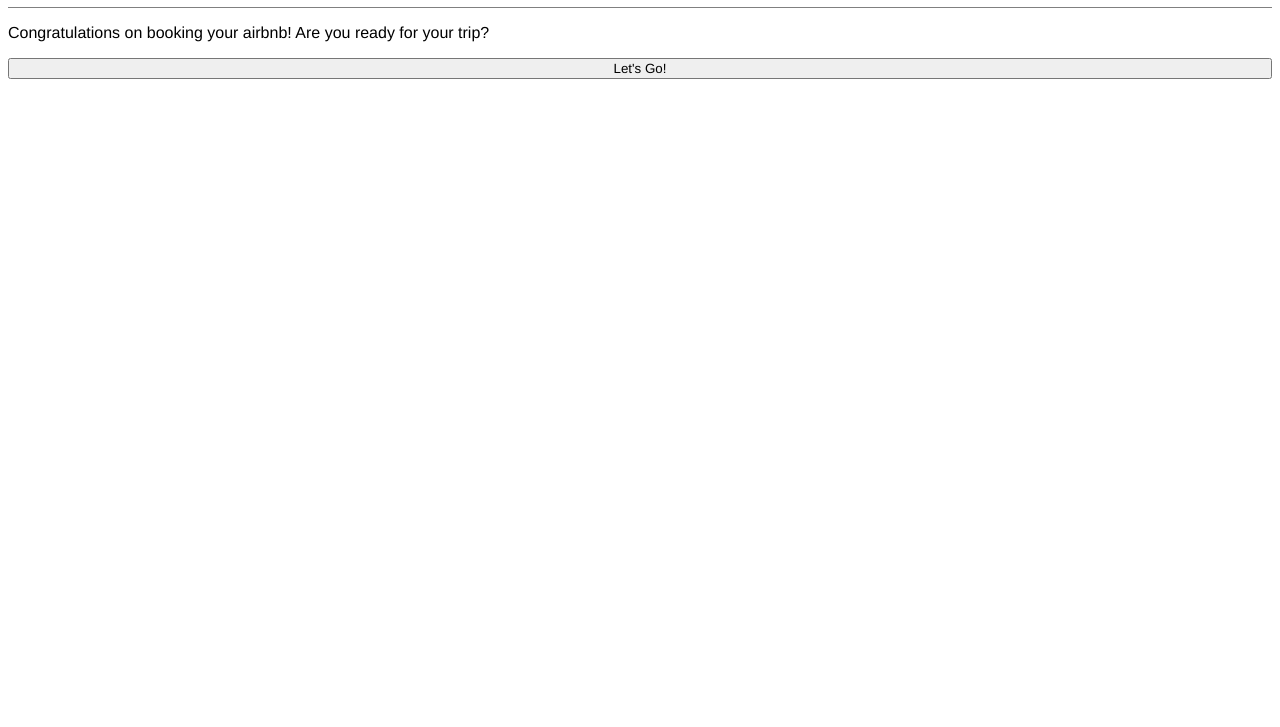
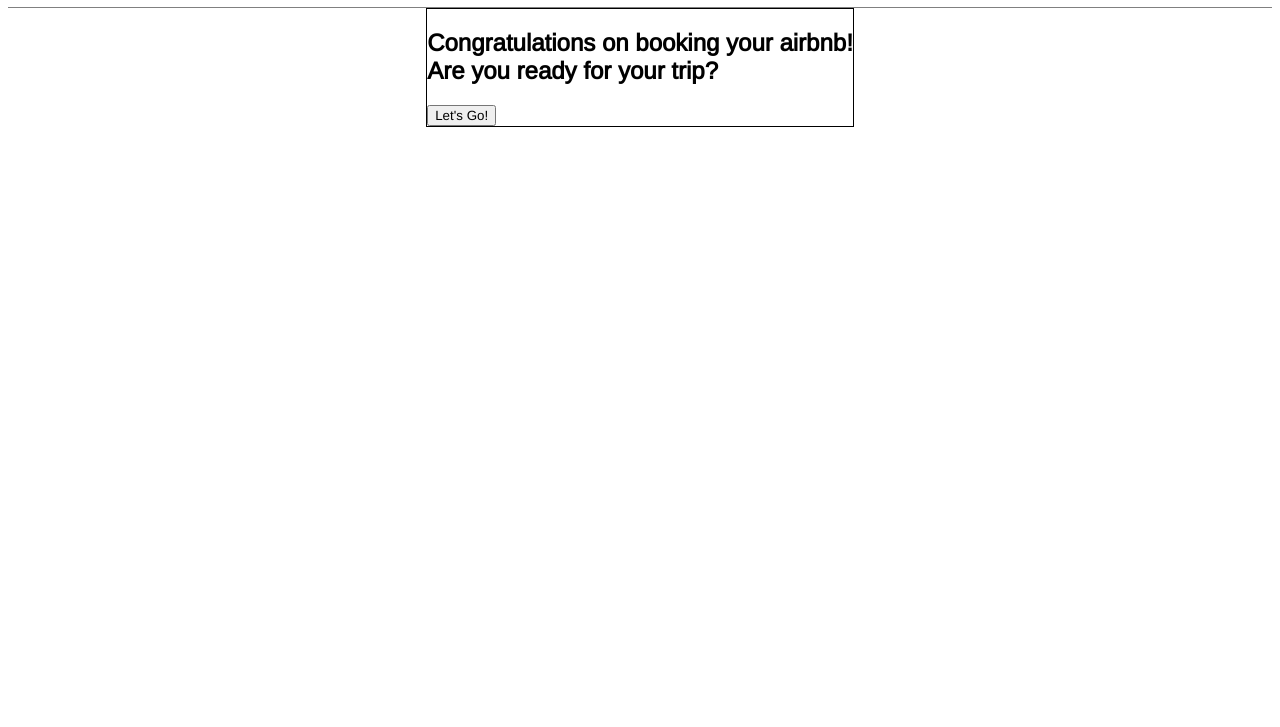
Before and after one commit to samischonefeld/airbnb_mouse_attack, a plain HTML site: page index.html in a window 1280 px wide. Shown: the part 73-800 px from the top of the page. Drawn offline with nearby package versions, Linux system fonts and the light colour scheme; files whose address does not match are found by name.

Commit message:
updated css

```diff
--- a/app.js
+++ b/app.js
@@ -126,7 +126,7 @@ mouse8.addEventListener('click', photoTaken);
 // END GAME FUNCTION & WIN LOGIC
 var winLose = document.getElementById("winLose");
 function endGame(){
-  alert('game should end here');
+  alert('Stay is over, send your pictures to Airbnb!');
   console.log('game over');
   function hideGameboard(){gameBoard.style.display = 'none'};
   function showEnd(){
@@ -159,7 +159,7 @@ function timeOut() {
 
 console.log(end);
 
-//  RESTART GAME
+//  RESTART GAME - https://stackoverflow.com/questions/3715047/how-to-reload-a-page-using-javascript
 
 function restartGame() {
   window.location.reload();
--- a/index.html
+++ b/index.html
@@ -18,21 +18,21 @@
 
 <body>
 <!-- Game Init -->
-
+<div id = "pregame">
 <div id = "preview">
-  <p id = "congrats">Congratulations on booking your airbnb! Are you ready for your trip?</p>
+  <h2 id = "congrats">Congratulations on booking your airbnb!<br> Are you ready for your trip?</h2>
   <button id = "bookButton">Let's Go!</button>
 </div>
 
 
 
 <div id = "instructions">
-  <p id = "instructions2">Despite your hope of having a pleasant stay,
+  <h2 id = "instructions2">Despite your hope of having a pleasant stay,
     shortly after you arrive you realize the Airbnb you've booked has a mouse infestation!<br>
-  The only way to get your money back is to take pictures of the mice to send to airbnb before you chekout!</p>
+  The only way to get your money back is to take pictures of the mice to send to airbnb before you chekout!</h2>
 <button id="gameInit">Picture Day</button>
 </div>
-
+</div>
 
   <!-- GAME BOARD -->
 <div id = gameBoard1>
--- a/style.css
+++ b/style.css
@@ -14,9 +14,17 @@ h1 {
   font-family: 'Creepster', cursive;
   font-stretch: 100px;
 }
-#preview {
+#pregame {
+  width: 100%;
   display: flex;
   flex-direction: column;
+  justify-content: center;
+
+}
+#preview {
+  display: inline;
+  margin: 0 auto;
+  border: 1px solid black;
 
 }
 #preview.remove{
```
